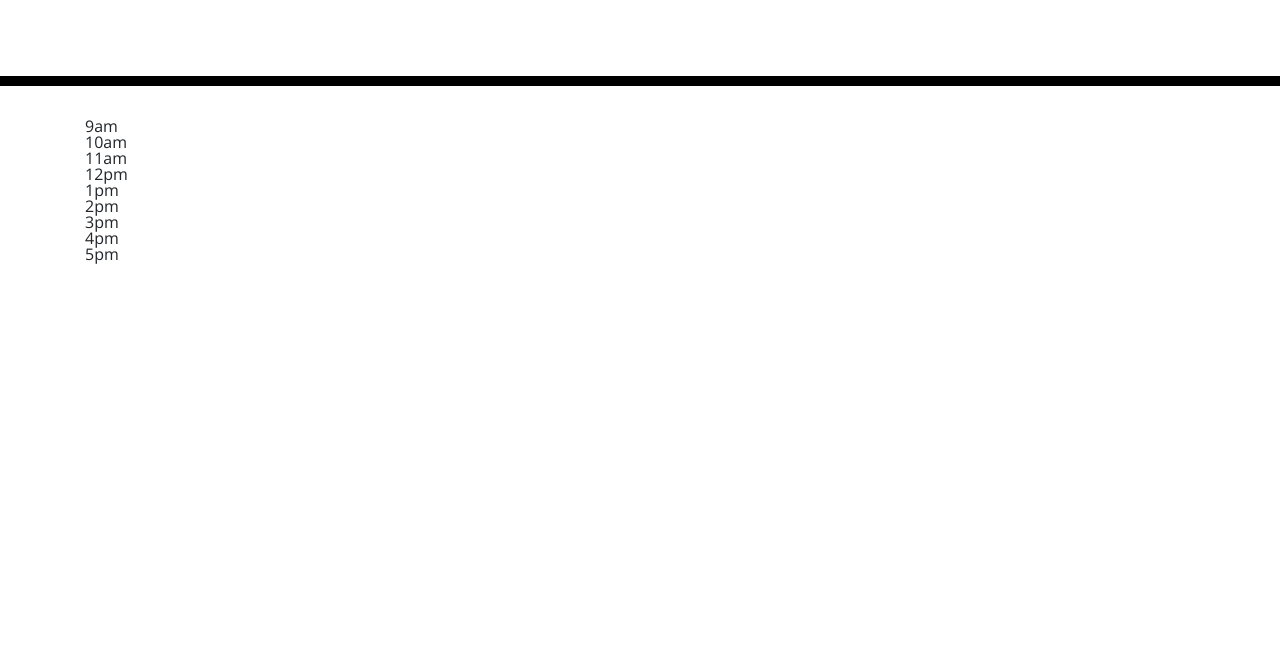
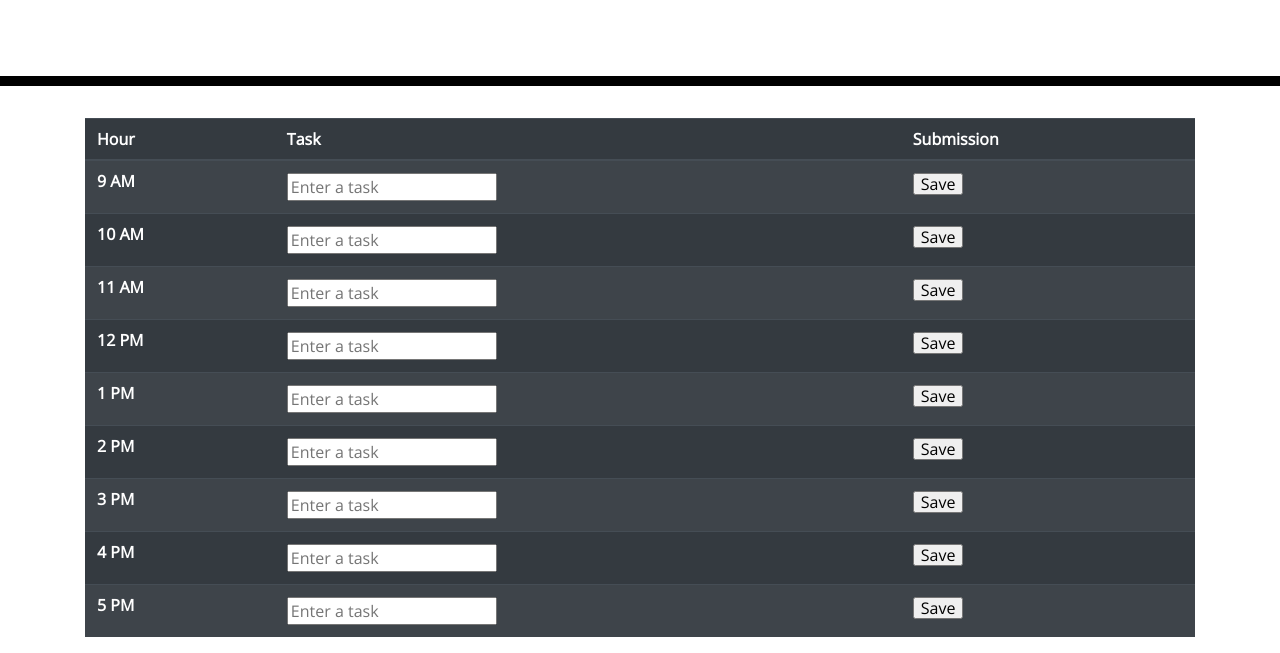
Before and after one commit to anoorishad/HW-Work-Day-Scheduler, a plain HTML site: page index.html in a window 1280 px wide. Shown: the part 182-835 px from the top of the page. Before the commit the page ends 800 px from the top, so only its background shows below. Drawn offline with nearby package versions, Linux system fonts and the light colour scheme; files that its build step writes are made by us from their sources.

Commit message:
added table with timeblocks

```diff
--- a/index.html
+++ b/index.html
@@ -30,15 +30,62 @@
     </header>
     <div class="container">
       <!-- Timeblocks go here -->
-      <div>9am</div>
-      <div>10am</div>
-      <div>11am</div>
-      <div>12pm</div>
-      <div>1pm</div>
-      <div>2pm</div>
-      <div>3pm</div>
-      <div>4pm</div>
-      <div>5pm</div>
+      <table class="table table-striped table-dark">
+        <thead>
+          <tr>
+            <th scope="col">Hour</th>
+            <th scope="col">Task</th>
+            <th scope="col">Submission</th>
+          </tr>
+        </thead>
+        <tbody>
+          <tr>
+            <th scope="row">9 AM</th>
+            <td><input type="text" id="9" name="9" placeholder="Enter a task"></td>
+            <td><input type="button" value="Save"></td>
+          </tr>
+          <tr>
+            <th scope="row">10 AM</th>
+            <td><input type="text" id="10" name="10" placeholder="Enter a task"></td>
+            <td><input type="button" value="Save"></td>
+          </tr>
+          <tr>
+            <th scope="row">11 AM</th>
+            <td><input type="text" id="11" name="11" placeholder="Enter a task"></td>
+            <td><input type="button" value="Save"></td>
+          </tr>
+          <tr>
+            <th scope="row">12 PM</th>
+            <td><input type="text" id="12" name="12" placeholder="Enter a task"></td>
+            <td><input type="button" value="Save"></td>
+          </tr>
+          <tr>
+            <th scope="row">1 PM</th>
+            <td><input type="text" id="1" name="1" placeholder="Enter a task"></td>
+            <td><input type="button" value="Save"></td>
+          </tr>
+          <tr>
+            <th scope="row">2 PM</th>
+            <td><input type="text" id="2" name="2" placeholder="Enter a task"></td>
+            <td><input type="button" value="Save"></td>
+          </tr>
+          <tr>
+            <th scope="row">3 PM</th>
+            <td><input type="text" id="3" name="3" placeholder="Enter a task"></td>
+            <td><input type="button" value="Save"></td>
+          </tr>
+          <tr>
+            <th scope="row">4 PM</th>
+            <td><input type="text" id="4" name="4" placeholder="Enter a task"></td>
+            <td><input type="button" value="Save"></td>
+          </tr>
+          <tr>
+            <th scope="row">5 PM</th>
+            <td><input type="text" id="5" name="5" placeholder="Enter a task"></td>
+            <td><input type="button" value="Save"></td>
+          </tr>
+        </tbody>
+      </table>
     </div>
 
     <script src="https://cdnjs.cloudflare.com/ajax/libs/jquery/3.2.1/jquery.min.js"></script>
```
